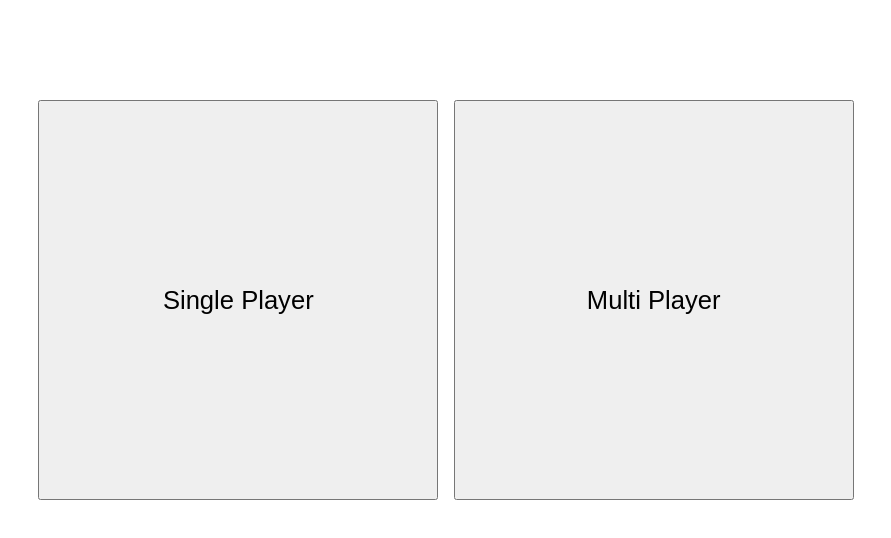
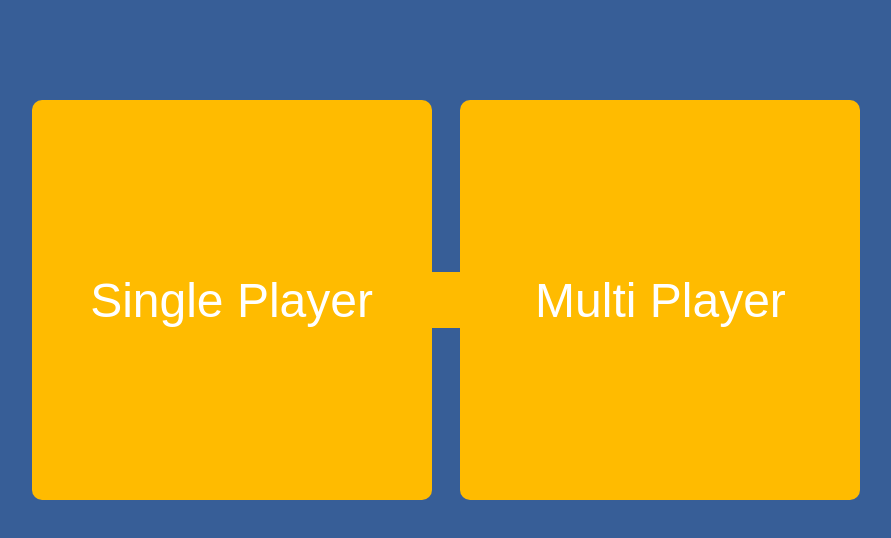
Before and after one commit to Jonathan122802/M6_Project, a plain HTML site: page index.html in a window 1280 px wide. Shown: the top 538 px of the page, without its empty margins (194-1085 px from the left). Drawn offline with Linux system fonts and the light colour scheme.

Commit message:
colour sheme

```diff
--- a/Buttons.css
+++ b/Buttons.css
@@ -1,6 +1,6 @@
 body {
     font-family: "Monaco", "Courier New", monospace;
-    background-color: FFF275;
+    background-color: #375E97;
     margin: 0;
     padding-top: 100px;
     display: flex;
@@ -18,7 +18,6 @@ body {
     height: 400px;
     display: inline;
 
-
 }
 
     .action_btn {
@@ -26,5 +25,15 @@ body {
     height: 400px;
     margin: 0 auto;
     display: inline;
-    font-size: 1.6rem;
+    font-size: 3rem;
+    background-color: #FFBB00; /* Apply the button background color */
+    border: none; /* Optional: Remove border for a cleaner look */
+    color: white; /* Optional: Set text color for contrast */
+    border-radius: 10px; /* Optional: Add rounded corners */
+    cursor: pointer; /* Optional: Add a pointer cursor on hover */
+    transition: background-color 0.3s; /* Optional: Smooth hover effect */
 }
+
+.action_btn:hover {
+    background-color: #FB6542; /*different colour for on hover */
+}
```
